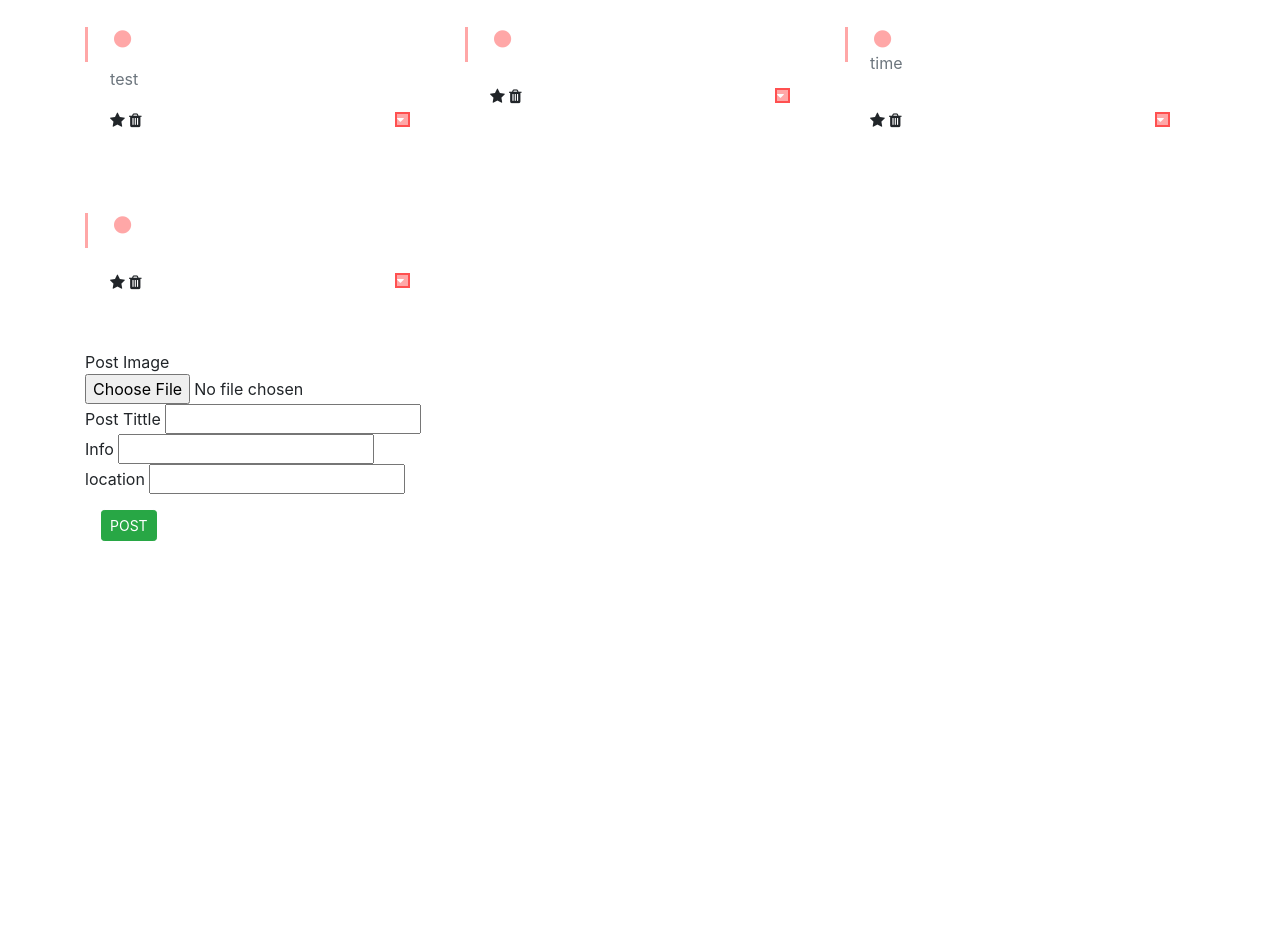
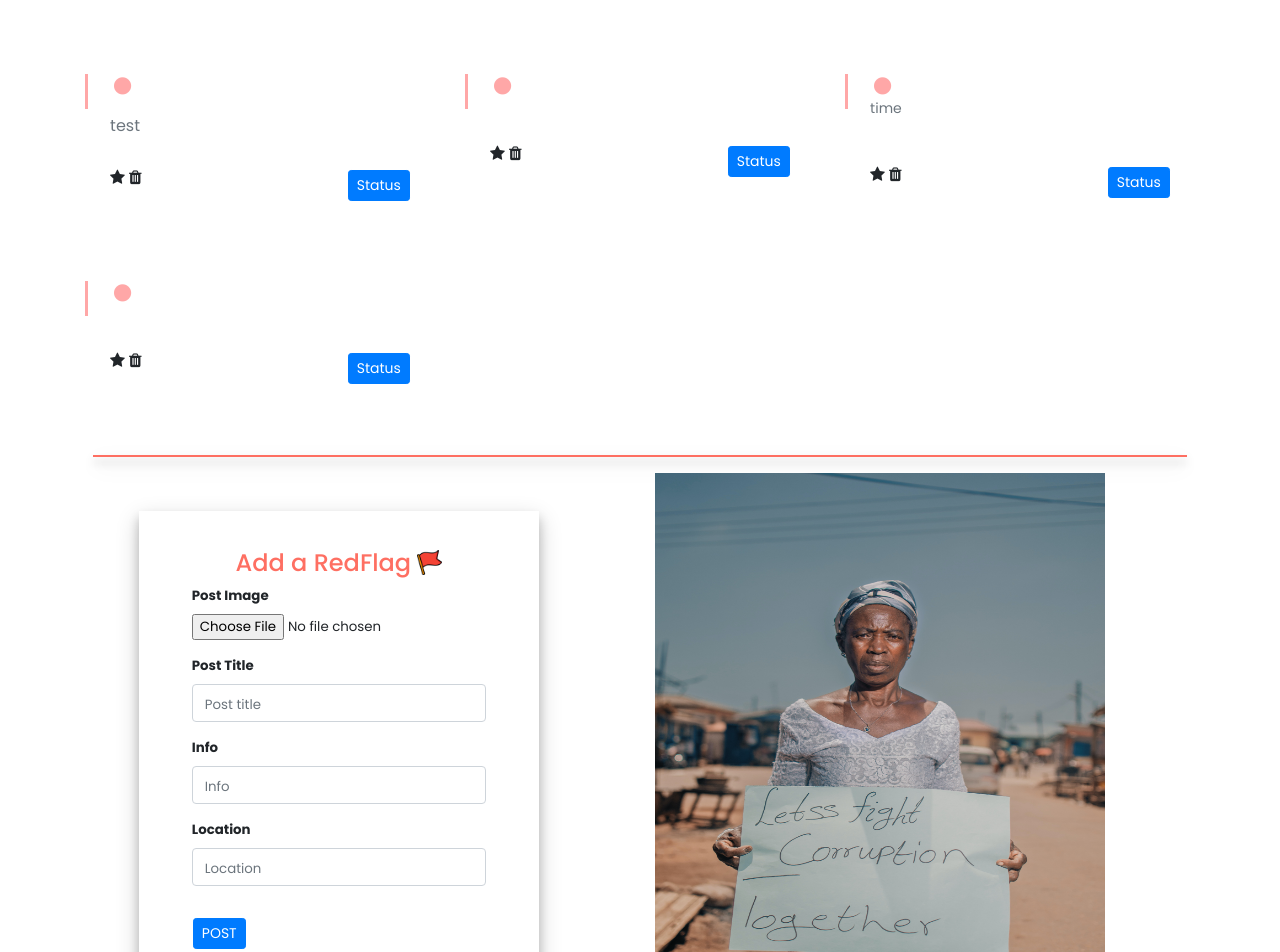
Before and after one commit to NessaAz/iReporter, an Angular app in the folder Front-End/iReporter/: page /redflags in a window 1280 px wide. Shown: the part 160-1112 px from the top of the page. Before the commit the page ends 800 px from the top, so only its background shows below. Built offline with nearby package versions, Linux system fonts and the light colour scheme; no server answers.

Commit message:
update posts UI

```diff
--- a/Front-End/iReporter/src/app/components/posts/posts.component.css
+++ b/Front-End/iReporter/src/app/components/posts/posts.component.css
@@ -1,6 +1,90 @@
+html{
+  scroll-behavior: smooth;
+}
 body{
   background: #edf1f5;
   margin-top:20px;
+}
+h1,
+h2,
+h3,
+h4,
+h5,
+h6 {
+  font-family: 'Poppins';
+  color: #fe6f62;
+}
+p {
+    font-family: 'Poppins';
+}
+.icon{
+  width: 25px;
+  height: 25px;
+  margin-bottom: 3px;
+
+}
+.redflag-body {
+  width: 400px;
+  margin-top: 7%;
+  margin-bottom: 9px;
+  margin-left: 10%;
+  padding-top: 5%;
+  padding: 7%;
+  box-shadow: 0 7px 10px 0 rgba(0, 0, 0, 0.2), 0 8px 22px 0 rgba(0, 0, 0, 0.19);
+  background-color:rgba(0, 0, 0, 0.2),
+}
+hr {
+  border: 0;
+  clear:both;
+  display:block;
+  width: 96%;
+  background-color: #fe6f62;
+  height: 2px;
+  box-shadow: 0 6px 9px 0 rgba(0, 0, 0, 0.2), 0 8px 22px 0 rgba(0, 0, 0, 0.19);
+}
+::placeholder {
+  font-family: 'Poppins', sans-serif;
+  font-size: smaller;
+  /* font-weight: bolder;   */
+}
+form{
+  font-family: 'Poppins', sans-serif;
+  font-size: smaller;
+  font-weight: bolder;
+}
+/* .panel-heading::after {
+  border-bottom: 0.2em solid #FFB4A2;
+  content:"";
+  display:block;
+  width: 9em;
+  max-width:80%;
+  margin: 0.4em auto 0.4em;
+ } */
+.post-btn {
+  font-family: 'Poppins', sans-serif;
+  font-size: small;
+  font-weight: 600;
+  width: 120px;
+  border-radius: 0%;
+  border: 2px solid #fe6f62;
+  background-color: #E5E5E5;
+  color: black;
+  padding: 2%;
+  border-radius: 10px;
+  text-align: center;
+  margin: auto;
+}
+img{
+  height: 570px;
+  width: 450px;
+  object-fit: fill;
+  /* padding-bottom: 12px;  */
+  /* margin-right: 20%; */
+  /* margin-top: 2%; */
+}
+a {
+  color: #fe6f62;
+  text-decoration: none;
 }
 .card {
   position: relative;
@@ -12,6 +96,7 @@ body{
   background-clip: border-box;
   border: 0 solid transparent;
   border-radius: 0;
+  font-family: 'Poppins';
 }
 .card {
   margin-bottom: 30px;
@@ -20,7 +105,20 @@ body{
   flex: 1 1 auto;
   padding: 1.57rem;
 }
-
+.note-title{
+  font-weight:500;
+  color: black;
+}
+.note-date{
+  font-size: 14px;
+}
+.note-content{
+  font-size: 16px;
+}
+.page-content{
+ margin-top: 2%;
+ padding-top: 3px;
+}
 .note-has-grid .nav-link {
   padding: .5rem
 }
@@ -32,7 +130,6 @@ body{
 .note-has-grid .single-note-item .favourite-note {
   cursor: pointer
 }
-
 .note-has-grid .single-note-item .side-stick {
   position: absolute;
   width: 3px;
@@ -42,7 +139,8 @@ body{
 }
 
 .note-has-grid .single-note-item .category-dropdown.dropdown-toggle:after {
-  display: none
+  display: none;
+  border-radius: 20%;
 }
 
 .note-has-grid .single-note-item .category [class*=category-] {
--- a/Front-End/iReporter/src/app/components/posts/posts.component.html
+++ b/Front-End/iReporter/src/app/components/posts/posts.component.html
@@ -5,24 +5,29 @@
 
         <div class="tab-content bg-transparent">
           <div id="note-full-container" class="note-has-grid row" >
-            <div class="col-md-4 single-note-item all-category note-important" style="" *ngFor="let post of posts">
+            <div class="col-md-4 single-note-item all-category note-important" *ngFor="let post of posts">
               <div class="card card-body">
                 <span class="side-stick"></span>
-                <h5 class="note-title text-truncate w-75 mb-0" data-noteheading="Go for lunch"(click)="postClicked(post)">{{post.title}}<i class="point fa fa-circle ml-1 font-10"></i></h5>
-                <p class="note-date font-12 text-muted">{{post.created |time}}</p>
+                <h5 class="note-title text-truncate w-75 mb-0" (click)="postClicked(post)">{{post.title}} <i class="point fa fa-circle ml-1 font-10"></i></h5>
+                <p class="note-date font-small text-muted">{{post.created |time}}</p>
                 <div class="note-content">
-                  <p class="note-inner-content text-muted" data-notecontent="Blandit tempus porttitor aasfs. Integer posuere erat a ante venenatis.">{{post.info}}</p>
+                  <p class="note-inner-content text-muted" >{{post.info}}</p>
+                  <button class="btn btn-success btn-sm m-3" *ngIf="selectedPost.id != -1" (click)="updatePost()">UPDATE</button>
+                  <!-- <button class="btn btn-success btn-sm m-3" *ngIf="selectedPost.id == -1" (click)="createPost()">POST</button> -->
+                  <button class="btn btn-danger btn-sm m-3" *ngIf="selectedPost.id != -1" (click)="deletePost()">DELETE</button>
                 </div>
                 <div class="d-flex align-items-center">
                   <span class="mr-1"><i class="fa fa-star favourite-note"></i></span>
                   <span class="mr-1"><i class="fa fa-trash remove-note"></i></span>
                   <div class="ml-auto">
                     <div class="category-selector btn-group">
-                      <a class="nav-link dropdown-toggle category-dropdown label-group p-0" data-toggle="dropdown" href="#" role="button" aria-haspopup="true" aria-expanded="true">
+                      <a class="nav-link dropdown-toggle category-dropdown label-group p-0" data-toggle="dropdown" #status href="#" role="button" aria-haspopup="true" aria-expanded="true">
                         <div class="category">
-                          <div class="category-business"></div>
+                          <!-- <label for="status">Status</label> -->
+                          <button class="btn  btn-primary status-btn btn-sm mt-3">Status</button>
+                          <!-- <div class="category-business"></div>
                           <div class="category-social"></div>
-                          <div class="category-important"></div>
+                          <div class="category-important"></div> -->
                           <span class="more-options text-dark"><i class="icon-options-vertical"></i></span>
                         </div>
                       </a>
@@ -48,16 +53,41 @@
 
       </div>
 
+  <hr>
 
-  <hr>
-  <div class="col-md-4">
-    Post Image <input type="file" [(ngModel)]="selectedPost.image"  id="image"><br>
-    Post Tittle <input type="text" [(ngModel)]="selectedPost.title"  id="title"><br>
-    Info <input type="text" [(ngModel)]="selectedPost.info" id="desc"><br>
-    location <input type="text" [(ngModel)]="selectedPost.location"   id="year"><br>
-    <button class="btn btn-primary btn-sm m-3" *ngIf="selectedPost.id != -1" (click)="updatePost()">PUT</button>
-    <button class="btn btn-success btn-sm m-3" *ngIf="selectedPost.id == -1" (click)="createPost()">POST</button>
-    <button class="btn btn-danger btn-sm m-3" *ngIf="selectedPost.id != -1" (click)="deletePost()">DELETE</button>
+  <div class="col-lg-6 col-md-4 col-sm-12">
+    <div class="panel panel-default redflag-body">
+      <div class="panel-heading">
+        <h4 class="text-center"> Add a RedFlag <img class='icon'src="assets/redflag.png" alt=""></h4>
+      </div>
+      <div class="panel-body">
+    <form>
+    <div class="form-group col-lg-12 col-md-12 col-sm-12 posts">
+      <label class="label" for="image">Post Image</label>
+      <input [(ngModel)]="selectedPost.image" [ngModelOptions]="{standalone: true}"type="file" #image>
+    </div>
+    <div class="form-group col-lg-12 col-md-12 col-sm-12 posts">
+      <label class="label" for="title">Post Title</label>
+      <input [(ngModel)]="selectedPost.title" [ngModelOptions]="{standalone: true}" type="text" #title class="form-control" id="title" placeholder="Post title">
+    </div>
+    <div class="form-group col-lg-12 col-md-12 col-sm-12 posts">
+      <label class='label'for="info">Info</label>
+      <input [(ngModel)]="selectedPost.info" [ngModelOptions]="{standalone: true}" type="text" #desc class="form-control" id="desc" placeholder="Info">
+      </div>
+      <div class="form-group col-lg-12 col-md-12 col-sm-12 posts">
+        <label class='label'for="password">Location</label>
+        <input [(ngModel)]="selectedPost.location" [ngModelOptions]="{standalone: true}" type="text" #year class="form-control" id="year" placeholder="Location">
+      </div>
+      <!-- <button class="btn btn-primary btn-sm m-3" *ngIf="selectedPost.id != -1" (click)="updatePost()">PUT</button> -->
+      <button class="btn btn-primary post btn-sm m-3" *ngIf="selectedPost.id == -1" (click)="createPost()">POST</button>
+      <!-- <button class="btn btn-danger btn-sm m-3" *ngIf="selectedPost.id != -1" (click)="deletePost()">DELETE</button> -->
+  </form>
   </div>
   </div>
 </div>
+
+<div class="col-lg-6 col-md-6 col-sm-12">
+  <div class="image fluid">
+    <img src="assets/c-lady.jpg" alt="">
+  </div>
+</div>
--- a/Front-End/iReporter/src/app/components/signup/signup.component.css
+++ b/Front-End/iReporter/src/app/components/signup/signup.component.css
@@ -5,7 +5,7 @@ h4,
 h5,
 h6 {
     font-family: 'Poppins';
-    color: #fe6f62
+    color: #fe6f62;
 }
 .label{
     font-family: 'Poppins';
--- a/Front-End/iReporter/src/app/components/signup/signup.component.html
+++ b/Front-End/iReporter/src/app/components/signup/signup.component.html
@@ -32,12 +32,6 @@
               <input type="submit" class="btn  btn-primary login-btn btn-sm mt-3" (click)="registerUser()" value="Create account">
             </div>
         </form>
-
-        <!-- Username <input type="text" [(ngModel)]="register.username"  id="title"><br>
-        Email <input type="email" [(ngModel)]="register.email"  id="email"><br>
-        Password <input type="password" [(ngModel)]="register.password"  id="password"><br>
-        Password <input type="password" [(ngModel)]="register.password2"  id="password2"><br>
-        <button (click)="registerUser()">Register</button> -->
     </div>
   </div>
 </div>
```
Also changed, not shown: Front-End/iReporter/src/assets/c-lady.jpg (added), Front-End/iReporter/src/assets/redflag.png (added).
